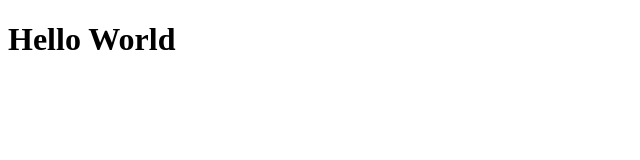
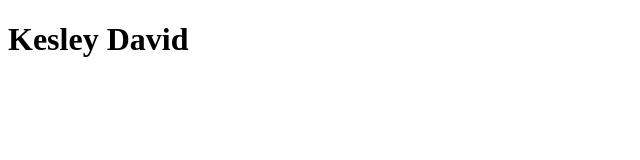
Before and after one commit to KesleyDavid/study_Ignite_React, a React app in the folder web/01-github-explorer/: page / in a window 1280 px wide. Shown: the top 160 px of the page, without its empty margins (0-640 px from the left). Built offline with nearby package versions, Linux system fonts and the light colour scheme.

Commit message:
[01] [project] Webpack Dev Server

```diff
--- a/web/01-github-explorer/package.json
+++ b/web/01-github-explorer/package.json
@@ -15,6 +15,7 @@
     "babel-loader": "^8.2.2",
     "html-webpack-plugin": "^5.3.1",
     "webpack": "^5.24.4",
-    "webpack-cli": "^4.5.0"
+    "webpack-cli": "^4.5.0",
+    "webpack-dev-server": "^3.11.2"
   }
 }
--- a/web/01-github-explorer/src/App.jsx
+++ b/web/01-github-explorer/src/App.jsx
@@ -1,3 +1,3 @@
 export function App() {
-  return <h1>Hello World</h1>
+  return <h1>Kesley David</h1>
 }
--- a/web/01-github-explorer/webpack.config.js
+++ b/web/01-github-explorer/webpack.config.js
@@ -10,6 +10,9 @@ module.exports = {
   },
   resolve: {
     extensions: ['.js','.jsx'],
+  },
+  devServer: {
+    contentBase: path.resolve(__dirname, 'public')
   },
   plugins: [
     new HtmlWebpackPlugin({
```
Also changed, not shown: web/01-github-explorer/_dev/Scripts.md (+6 -0 lines), 1 other file (tests, documents, lock files or other folders).
